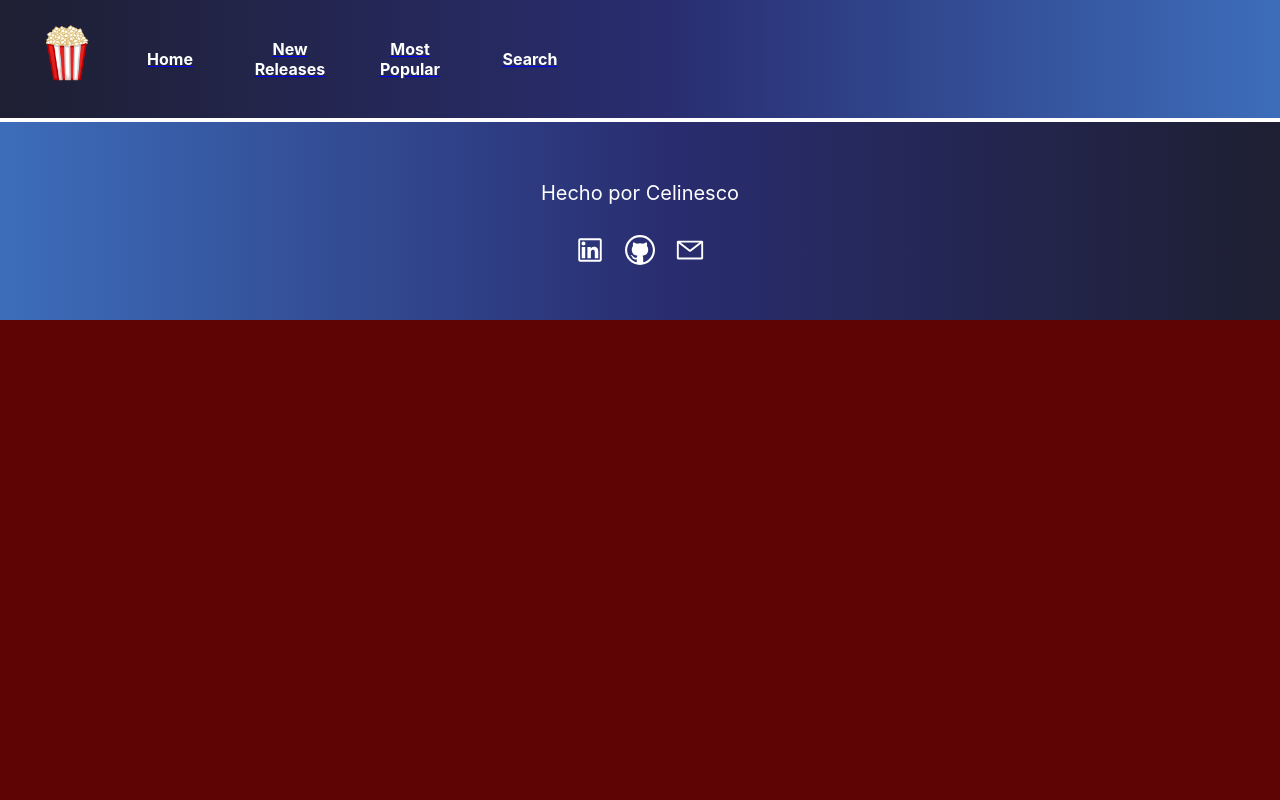
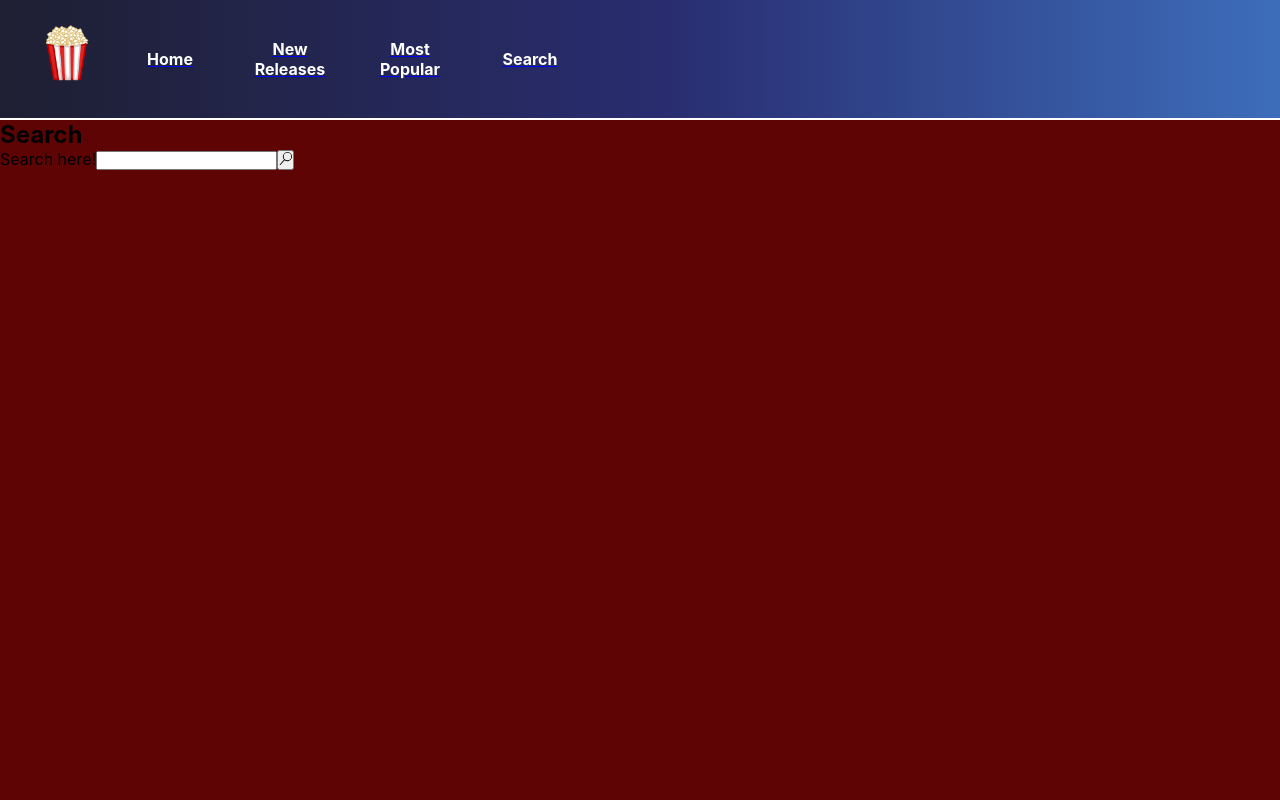
Before and after one commit to Celinesco/buscador_de_peliculas, a React (Create React App) app: page /search/1 in a window 1280 px wide. Shown: the top 800 px of the page. Built offline with nearby package versions, Linux system fonts and the light colour scheme.

Commit message:
seccion busqueda, input cambia url

```diff
--- a/src/App.js
+++ b/src/App.js
@@ -14,10 +14,11 @@
       <BrowserRouter>
         <NavBar />
         <Routes>
-          <Route path="/" element={<HomeSection />} />
-          <Route path="/newreleases" element={<NewReleasesSection />} />
-          <Route path="/mostpopular" element={<MostPopularSection />} />
-          <Route path="/search" element={<SearchSection />} />
+          <Route path='/' element={<HomeSection />} />
+          <Route path='/newreleases' element={<NewReleasesSection />} />
+          <Route path='/mostpopular' element={<MostPopularSection />} />
+          <Route path='/search' element={<SearchSection />} />
+          <Route path='/search/:results' element={<SearchSection />} />
         </Routes>
         <Footer />
       </BrowserRouter>
--- a/src/components/NavBar/NavBar.js
+++ b/src/components/NavBar/NavBar.js
@@ -13,7 +13,8 @@
                 <Link to="/"><li>Home</li></Link>
                 <Link to="/newreleases"><li>New Releases</li></Link>
                 <Link to="/mostpopular"><li>Most Popular</li></Link>
-                <Link to="/search"><li>Search</li></Link>
+                <Link to="/search/"><li>Search</li></Link>
+                <Link to="/movie/:idMovie"></Link>
             </ul>
         </nav>
     )
--- a/src/components/SearchSection.js
+++ b/src/components/SearchSection.js
@@ -1,13 +1,36 @@
-import { useEffect, useState } from "react"
-import { useSearchParams } from "react-router-dom"
+import { useEffect, useState } from "react";
+import { useSearchParams } from "react-router-dom";
+import { VscSearch } from "react-icons/vsc";
 
 const SearchSection = () => {
+
+    const [inputValue, setInputValue] = useState("");
+    const [search, setSearch] = useState([])
+    const [searchParams, setSearchParams] = useSearchParams({
+        title_contains: "",
+    });
+
+    const handleOnChange = (e) => {
+        setInputValue(e.target.value)
+    }
+
+    const handleClick = (e) => {
+        e.preventDefault()
+        setSearchParams({
+            title_contains: inputValue
+        })
+    }
+
+
+
+
     return (
         <section className="section__search sections__styles">
             <h2>Search</h2>
-            <form>
+            <form >
                 <label htmlFor="movie-search">Search here!</label>
-                <input id="movie-search" type="text"></input>
+                <input id="movie-search" type="text" onChange={handleOnChange}  value={inputValue}></input>
+                <button type="submit" onClick={handleClick}><VscSearch /></button>
             </form>
         </section>
     )
```
